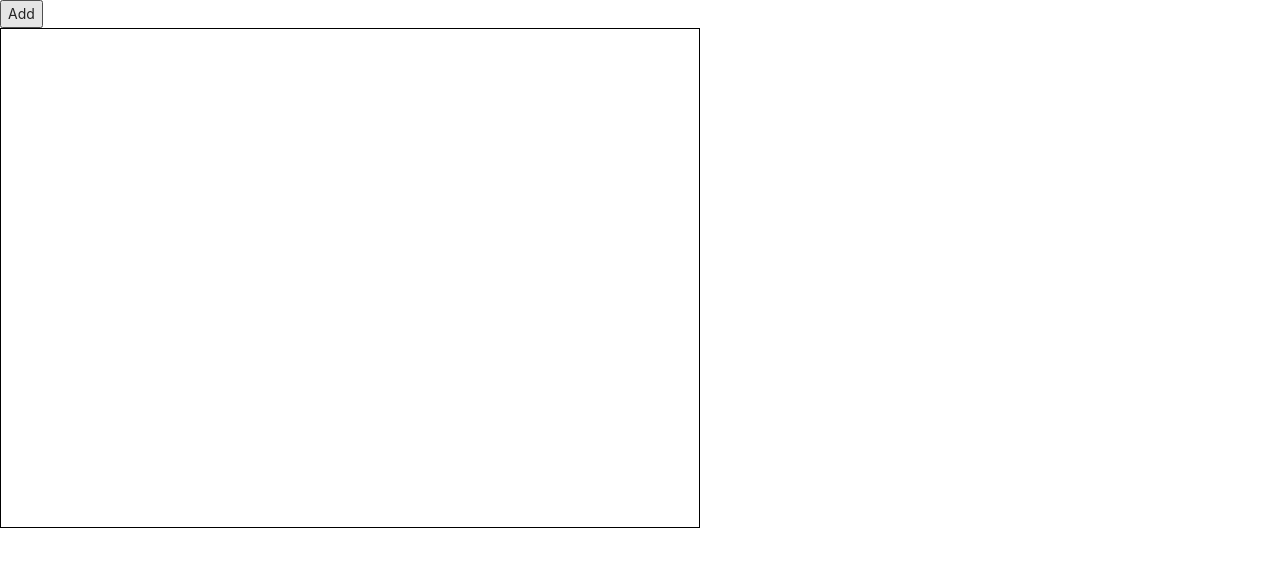
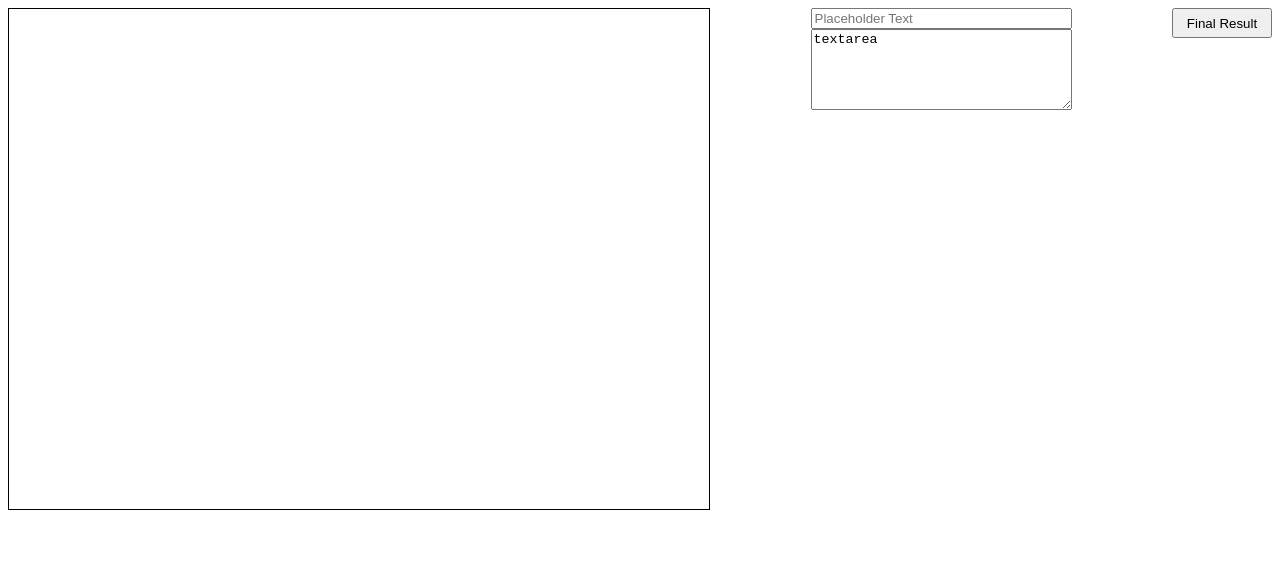
Before and after one commit to rajatuba/formgen, a React (Create React App) app: page / in a window 1280 px wide. Shown: the top 566 px of the page. Built offline with nearby package versions, Linux system fonts and the light colour scheme.

Commit message:
option list

```diff
--- a/src/App.css
+++ b/src/App.css
@@ -1,8 +1,25 @@
-.box {
-  margin-top: 100px;
+.testContainer {
+  display: flex;
+  flex-direction: row;
+  justify-content: space-between;
 }
-.container {
+.dropContainer {
   height: 500px;
   width: 700px;
   border: 1px solid black;
 }
+.testItem {
+  height: 30px;
+  width: 40px;
+  background-color: aqua;
+  box-sizing: border-box;
+}
+.resultButton {
+  height: 30px;
+  width: 100px;
+}
+.itemOption {
+  display: flex;
+  flex-direction: column;
+  justify-content: space-evenly;
+}
--- a/src/App.js
+++ b/src/App.js
@@ -1,95 +1,70 @@
 import React, { useState } from "react";
-import { renderToString } from "react-dom/server";
-import { Modal } from "antd";
-import "antd/dist/antd.min.css";
-import Input from "./components/Input";
-import "./App.css";
+import ItemOption from "./ItemOption";
+import "./Test.css";
+import TestComponent from "./TestComponent";
 function App() {
-  const [innerHtml, setInnerHtml] = useState("");
-  const [visible, setVisible] = useState(false);
-  const [inputType, setInputType] = useState("text");
-  const [placeholder, setPlaceHolder] = useState("Text in Input");
-  const [label, setLabel] = useState("Enter Label");
-
-  //Modal function
-  const showModal = () => {
-    setVisible(true);
+  const [creatingNew, setCreatingNew] = useState(false);
+  const [elemMove, setElemMove] = useState();
+  const [initialX, setInitalX] = useState(0);
+  const [initialY, setInitalY] = useState(0);
+  const [list, setList] = useState([]);
+  const itemRef = React.useRef();
+  const dropRef = React.useRef();
+  const handleResult = (e) => {
+    console.log("result=>", dropRef.current.innerHTML);
   };
-  const handleCancel = () => {
-    setVisible(false);
+  /*const handleDragStart = (e) => {
+    console.log("drag start", e);
+    console.log("rect", e.target.getBoundingClientRect());
+    const rect = e.target.getBoundingClientRect();
+    setInitalX(rect.x);
+    setInitalY(rect.y);
+    setCreatingNew(true);
+  };*/
+  const handleDrop = (e) => {
+    console.log("elemMove", elemMove);
+    // /console.log("key", elemMove.current.key());
+    console.log("drop", e);
+    e.preventDefault();
+    let leftX = e.pageX + "px";
+    let topY = e.pageY + "px";
+    if (creatingNew) {
+      setList((prev) => {
+        return [...prev, { left: leftX, top: topY }];
+      });
+      setCreatingNew(false);
+    } else {
+      elemMove.current.style.left = e.pageX + "px";
+      elemMove.current.style.top = e.pageY + "px";
+    }
   };
-  const handleSubmit = (e) => {
-    setVisible(false);
-    console.log("e", e);
-    let elem = renderToString(
-      <Input type={inputType} label={label} placeholder={placeholder} />
-    );
-    console.log("elem", elem);
-    const result = innerHtml + elem;
-    setInnerHtml(result);
+  const handleDragOver = (e) => {
+    e.preventDefault();
+    e.dataTransfer.dropEffect = "all";
   };
-
-  //Modal form function
-  const handleInputType = (e) => {
-    console.log("input type", e.target.value);
-    setInputType(e.target.value);
-  };
-  const handleLabel = (e) => {
-    setLabel(e.target.value);
-  };
-  const handlePlaceholder = (e) => {
-    setPlaceHolder(e.target.value);
-  };
-  function createMarkup() {
-    return { __html: innerHtml };
-  }
-
   return (
-    <>
-      <button onClick={showModal}>Add</button>
-      <div className="container" dangerouslySetInnerHTML={createMarkup()}></div>
-
-      <Modal
-        title="Input Styling Form"
-        visible={visible}
-        onOk={handleSubmit}
-        onCancel={handleCancel}
+    <div className="testContainer">
+      <div
+        className="dropContainer"
+        ref={dropRef}
+        onDrop={handleDrop}
+        onDragOver={handleDragOver}
       >
-        <label>
-          Please select Input type :
-          <select onChange={handleInputType} defaultValue="text">
-            <option value="text">Text</option>
-            <option value="number">Number</option>
-            <option value="file">File</option>
-            <option value="option">Option</option>
-          </select>
-        </label>
-        <div>
-          <label>
-            Enter Label of Input Field : &ensp;
-            <input
-              type="text"
-              placeholder="Enter Label"
-              onChange={handleLabel}
-            />
-          </label>
-        </div>
-        {inputType !== "option" ? (
-          <>
-            <div>
-              <label>
-                Enter Placeholder of Input Field : &ensp;
-                <input
-                  type="text"
-                  placeholder="Enter Label"
-                  onChange={handlePlaceholder}
-                />
-              </label>
-            </div>
-          </>
-        ) : null}
-      </Modal>
-    </>
+        {list.map((item) => {
+          return React.createElement(TestComponent, {
+            left: item.left,
+            top: item.top,
+            setElemMove,
+          });
+        })}
+      </div>
+      <div>
+        <ItemOption setElemMove={setElemMove} setCreatingNew={setCreatingNew} />
+      </div>
+      <button className="resultButton" onClick={handleResult}>
+        Final Result
+      </button>
+    </div>
   );
 }
 export default App;
--- /dev/null
+++ b/src/ItemOption.js
@@ -0,0 +1,13 @@
+import React from "react";
+import TextInput from "./TestComponent/OptionComponent/TextInput";
+import TextareaInput from "./TestComponent/OptionComponent/TextareaInput";
+
+function ItemOption(props) {
+  return (
+    <div className="itemOption">
+      <TextInput {...props} />
+      <TextareaInput {...props} />
+    </div>
+  );
+}
+export default ItemOption;
--- a/src/Test.css
+++ b/src/Test.css
@@ -1,3 +1,8 @@
+.testContainer {
+  display: flex;
+  flex-direction: row;
+  justify-content: space-between;
+}
 .dropContainer {
   height: 500px;
   width: 700px;
@@ -9,3 +14,12 @@
   background-color: aqua;
   box-sizing: border-box;
 }
+.resultButton {
+  height: 30px;
+  width: 100px;
+}
+.itemOption {
+  display: flex;
+  flex-direction: column;
+  justify-content: space-evenly;
+}
--- a/src/Test.js
+++ b/src/Test.js
@@ -1,7 +1,10 @@
 import React, { useState } from "react";
+import ItemOption from "./ItemOption";
 import "./Test.css";
 import TestComponent from "./TestComponent";
 function Test() {
+  const [creatingNew, setCreatingNew] = useState(false);
+  const [elemMove, setElemMove] = useState();
   const [initialX, setInitalX] = useState(0);
   const [initialY, setInitalY] = useState(0);
   const [list, setList] = useState([]);
@@ -10,35 +13,36 @@ function Test() {
   const handleResult = (e) => {
     console.log("result=>", dropRef.current.innerHTML);
   };
-  const handleDragStart = (e) => {
+  /*const handleDragStart = (e) => {
     console.log("drag start", e);
     console.log("rect", e.target.getBoundingClientRect());
     const rect = e.target.getBoundingClientRect();
     setInitalX(rect.x);
     setInitalY(rect.y);
-  };
+    setCreatingNew(true);
+  };*/
   const handleDrop = (e) => {
+    console.log("elemMove", elemMove);
     console.log("drop", e);
     e.preventDefault();
-    console.log("item ref", itemRef);
-    //itemRef.current.style.position = "absolute";
     let leftX = e.pageX + "px";
     let topY = e.pageY + "px";
-    //console.log("left", left);
-    //console.log("top", top);
-    setList((prev) => {
-      return [...prev, { left: leftX, top: topY }];
-    });
-    //console.log("elem", elem);
-
-    //React.
+    if (creatingNew) {
+      setList((prev) => {
+        return [...prev, { left: leftX, top: topY }];
+      });
+      setCreatingNew(false);
+    } else {
+      elemMove.current.style.left = e.pageX + "px";
+      elemMove.current.style.top = e.pageY + "px";
+    }
   };
   const handleDragOver = (e) => {
     e.preventDefault();
     e.dataTransfer.dropEffect = "all";
   };
   return (
-    <div>
+    <div className="testContainer">
       <div
         className="dropContainer"
         ref={dropRef}
@@ -49,18 +53,16 @@ function Test() {
           return React.createElement(TestComponent, {
             left: item.left,
             top: item.top,
+            setElemMove,
           });
         })}
       </div>
-      <div
-        className="testItem"
-        draggable
-        onDragStart={handleDragStart}
-        ref={itemRef}
-      >
-        Test
+      <div>
+        <ItemOption setElemMove={setElemMove} setCreatingNew={setCreatingNew} />
       </div>
-      <button onClick={handleResult}>Final Result</button>
+      <button className="resultButton" onClick={handleResult}>
+        Final Result
+      </button>
     </div>
   );
 }
--- a/src/TestComponent.js
+++ b/src/TestComponent.js
@@ -2,17 +2,24 @@ import React from "react";
 
 function TestComponent(props) {
   console.log("new elem", props);
+  const elemRef = React.useRef();
+  const handleDragStart = () => {
+    props.setElemMove(elemRef);
+    console.log("elemRef:", elemRef);
+  };
   return (
-    <div
-      className="testItem"
+    <input
+      type="text"
+      placeholder="Enter text"
+      draggable
+      ref={elemRef}
+      onDragStart={handleDragStart}
       style={{
         position: "absolute",
         top: `${props.top}`,
         left: `${props.left}`,
       }}
-    >
-      Testing
-    </div>
+    />
   );
 }
 export default TestComponent;
--- /dev/null
+++ b/src/TestComponent/OptionComponent/TextInput.js
@@ -0,0 +1,21 @@
+import React from "react";
+
+function TextInput(props) {
+  const ref = React.useRef();
+  const handleDragStart = (e) => {
+    console.log("input", e);
+    props.setElemMove(ref);
+    props.setCreatingNew(true);
+  };
+  return (
+    <input
+      key="tewst1"
+      ref={ref}
+      type="text"
+      placeholder="Placeholder Text"
+      draggable
+      onDragStart={handleDragStart}
+    />
+  );
+}
+export default TextInput;
--- /dev/null
+++ b/src/TestComponent/OptionComponent/TextareaInput.js
@@ -0,0 +1,22 @@
+import React from "react";
+
+function TextareaInput(props) {
+  const ref = React.useRef();
+  const handleDragStart = (e) => {
+    console.log("input", e);
+    props.setElemMove(ref);
+    props.setCreatingNew(true);
+  };
+  return (
+    <textarea
+      value="textarea"
+      ref={ref}
+      placeholder="Long inputs"
+      rows={5}
+      cols={30}
+      draggable
+      onDragStart={handleDragStart}
+    />
+  );
+}
+export default TextareaInput;
```
Also changed, not shown: src/TestComponent/OptionElementList.js (added, +14 -0 lines).
